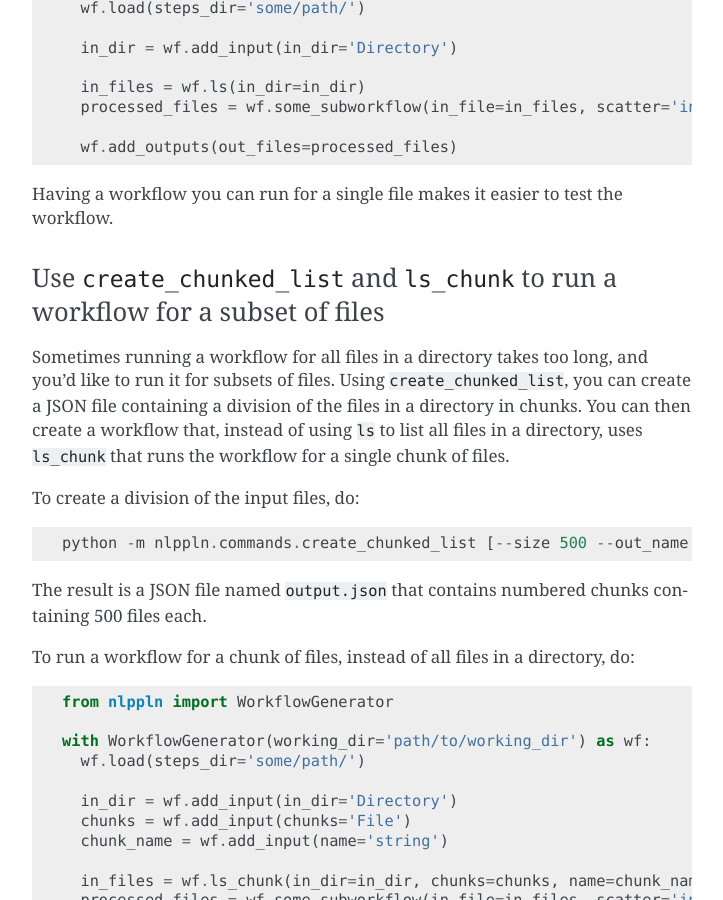
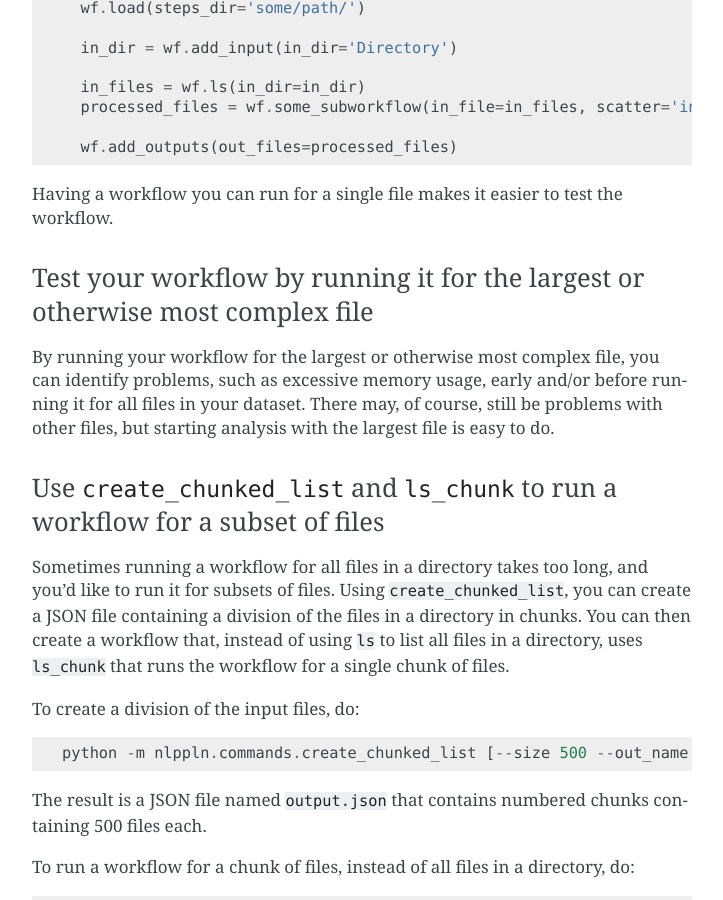
Before and after one commit to nlppln/nlppln, a Sphinx documentation site: the page built from docs/creating_workflows.rst, in a window 1280 px wide and 900 px high, scrolled down 4715 px. Shown: the whole window, without its empty margins (388-1111 px from the left). Built offline with Sphinx 7.4.7, drawn with Linux system fonts in a browser that asks for light colours; pages that are not in the unit, such as notebooks, are missing from menus; some of the changed text lies outside the part shown.

Commit message:
Add tip to start with the largest file

```diff
--- a/docs/creating_workflows.rst
+++ b/docs/creating_workflows.rst
@@ -242,6 +242,15 @@ as a subworkflow that is scattered over a list of input files:
 
 Having a workflow you can run for a single file makes it easier to test the workflow.
 
+Test your workflow by running it for the largest or otherwise most complex file
+-------------------------------------------------------------------------------
+
+By running your workflow for the largest or otherwise most complex file, you can
+identify problems, such as excessive memory usage, early and/or before running it
+for all files in your dataset. There may, of course, still be problems with other
+files, but starting analysis with the largest file is easy to do.
+
+
 Use ``create_chunked_list`` and ``ls_chunk`` to run a workflow for a subset of files
 ------------------------------------------------------------------------------------
 
```
